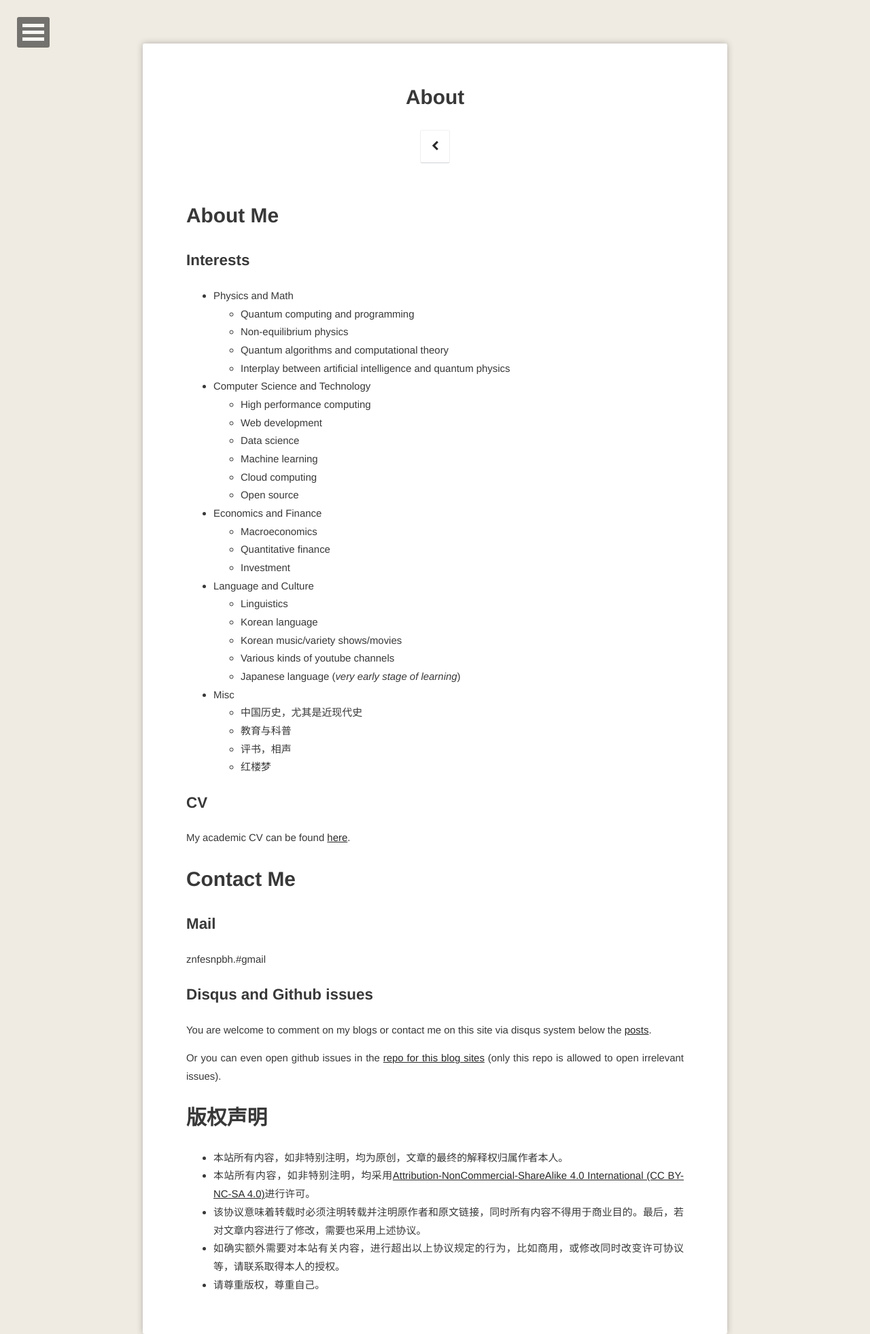
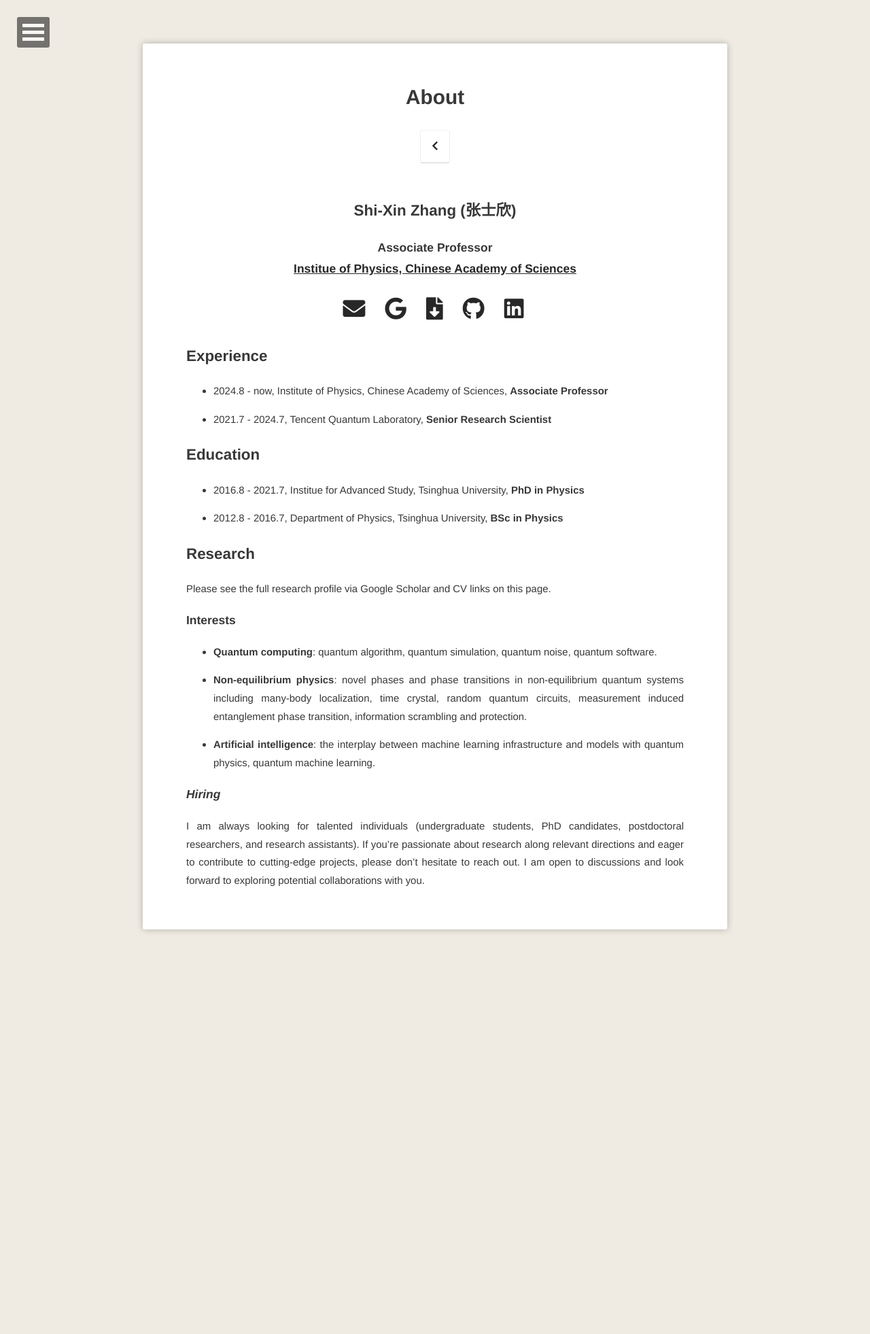
Before and after one commit to refraction-ray/refraction-ray.github.io, a Jekyll site: the page built from about/index.md, in a window 1280 px wide. Shown: the whole page at 68% size. Built offline with Jekyll 4.4.1, drawn with Linux system fonts in a browser that asks for light colours.

Commit message:
update about page to academic version

```diff
--- a/_includes/head.html
+++ b/_includes/head.html
@@ -44,6 +44,7 @@
     <link rel="apple-touch-icon" sizes="144x144" href="{{ site.url }}/assets/img/favicons/apple-icon-144x144.png">
     <link rel="shortcut icon" type="image/png" href="{{ site.url }}/favicon.png" />
     <link rel="shortcut icon" href="{{ site.url }}/favicon.ico" />
+    <link rel="stylesheet" href="https://cdnjs.cloudflare.com/ajax/libs/font-awesome/5.15.1/css/all.min.css">
     <!-- Background Image -->
     {% if site.background %}
     {% capture background %}{{ site.background }}{% endcapture %}
--- a/_sass/elements.scss
+++ b/_sass/elements.scss
@@ -329,3 +329,34 @@ kbd {
     font-weight: 300;
     margin-bottom: 10px;
 }
+
+.button {
+  display: inline-block;
+  margin: 4px; /* 按钮之间的间距 */
+  padding: 6px 6px;
+  color: #333;
+  background-color: transparent;
+  text-decoration: none;
+  border-radius: 8px;
+  transition:  transform 0.3s, border-color 0.3s;
+}
+
+.button:hover .icon,
+.button:focus .icon {
+  color: #f3dfb3; /* 鼠标悬浮或聚焦时图标颜色变化 */
+  transform: scale(1.2); /* 图标放大 */
+}
+
+/* 图标样式 */
+.button i {
+  margin-right: 5px; /* 图标与文本之间的间距（如果有文本） */
+  font-size: 2.2em; /* 根据需要调整图标大小 */
+}
+
+/* 响应式调整：当屏幕宽度小于600px时，堆叠按钮 */
+@media (max-width: 600px) {
+  .button {
+    display: block;
+    margin: 5px auto; /* 使按钮在小屏幕上垂直堆叠并居中 */
+  }
+}
--- a/about/index.md
+++ b/about/index.md
@@ -6,57 +6,64 @@ date: 2018-01-06
 comments: false
 ---
 
-# About Me
-## Interests
-* Physics and Math
-  * Quantum computing and programming
-  * Non-equilibrium physics
-  * Quantum algorithms and computational theory
-  * Interplay between artificial intelligence and quantum physics
-* Computer Science and Technology
-  * High performance computing
-  * Web development
-  * Data science
-  * Machine learning
-  * Cloud computing
-  * Open source
-* Economics and Finance
-  * Macroeconomics
-  * Quantitative finance
-  * Investment
-* Language and Culture
-  * Linguistics
-  * Korean language
-  * Korean music/variety shows/movies
-  * Various kinds of youtube channels
-  * Japanese language (*very early stage of learning*)
-* Misc
-  * 中国历史，尤其是近现代史
-  * 教育与科普
-  * 评书，相声
-  * 红楼梦
 
-## CV
+<h2 style="text-align: center;"> Shi-Xin Zhang (张士欣) </h2>
 
-My academic CV can be found [here](/about/cv.pdf).
-
-# Contact Me
-
-## Mail
-
-znfesnpbh.#gmail
+<h3 style="text-align: center;"> Associate Professor <br>
+<a href="https://www.iop.cas.cn/"> Institue of Physics, Chinese Academy of Sciences</a> </h3>
 
 
-## Disqus and Github issues
+<div style="text-align: center;">
+<!-- 邮件链接 -->
+<a href="mailto:znfesnpbh@gmail.com" class="button" target="_blank" rel="noopener noreferrer">
+<span class="icon"><i class="fas fa-envelope"></i></span>
+</a>
+<!-- Google Scholar 链接 -->
+<a href="https://scholar.google.com/citations?user=Ut8nVqIAAAAJ" class="button" target="_blank" rel="noopener noreferrer">
+<span class="icon"><i class="fab fa-google"></i></span>
+</a>
+<!-- 简历链接 -->
+<a href="/about/cv.pdf" class="button" target="_blank" rel="noopener noreferrer">
+<span class="icon"><i class="fas fa-file-download"></i></span>
+</a>
+<!-- GitHub 链接 -->
+<a href="https://github.com/refraction-ray" class="button" target="_blank" rel="noopener noreferrer">
+<span class="icon"><i class="fab fa-github"></i></span>
+</a>
+<!-- LinkedIn 链接 -->
+<a href="https://www.linkedin.com/in/zhangshixin/" class="button" target="_blank" rel="noopener noreferrer">
+<span class="icon"><i class="fab fa-linkedin"></i></span>
+</a>
+</div>
 
-You are welcome to comment on my blogs or contact me on this site via disqus system below the [posts](/posts/).
+## Experience
 
-Or you can even open github issues in the [repo for this blog sites](https://github.com/refraction-ray/refraction-ray.github.io/issues)  (only this repo is allowed to open irrelevant issues).
+* 2024.8 - now, Institute of Physics, Chinese Academy of Sciences, **Associate Professor**
 
-# 版权声明
+* 2021.7 - 2024.7, Tencent Quantum Laboratory, **Senior Research Scientist**
 
-* 本站所有内容，如非特别注明，均为原创，文章的最终的解释权归属作者本人。
-* 本站所有内容，如非特别注明，均采用[Attribution-NonCommercial-ShareAlike 4.0 International (CC BY-NC-SA 4.0)](https://creativecommons.org/licenses/by-nc-sa/4.0/)进行许可。
-* 该协议意味着转载时必须注明转载并注明原作者和原文链接，同时所有内容不得用于商业目的。最后，若对文章内容进行了修改，需要也采用上述协议。
-* 如确实额外需要对本站有关内容，进行超出以上协议规定的行为，比如商用，或修改同时改变许可协议等，请联系取得本人的授权。
-* 请尊重版权，尊重自己。
+## Education
+
+* 2016.8 - 2021.7, Institue for Advanced Study, Tsinghua University, **PhD in Physics**
+
+* 2012.8 - 2016.7, Department of Physics, Tsinghua University, **BSc in Physics**
+
+
+## Research
+
+Please see the full research profile via Google Scholar and CV links on this page.
+
+### Interests
+
+* **Quantum computing**: quantum algorithm, quantum simulation, quantum noise, quantum software.
+
+* **Non-equilibrium physics**: novel phases and phase transitions in non-equilibrium quantum systems including
+many-body localization, time crystal, random quantum circuits, measurement induced entanglement phase
+transition, information scrambling and protection.
+
+* **Artificial intelligence**: the interplay between machine learning infrastructure and models with quantum physics,
+quantum machine learning.
+
+### *Hiring*
+
+I am always looking for talented individuals (undergraduate students, PhD candidates, postdoctoral researchers, and research assistants). If you're passionate about research along relevant directions and eager to contribute to cutting-edge projects, please don't hesitate to reach out. I am open to discussions and look forward to exploring potential collaborations with you.
```
Also changed, not shown: 1 other file.
